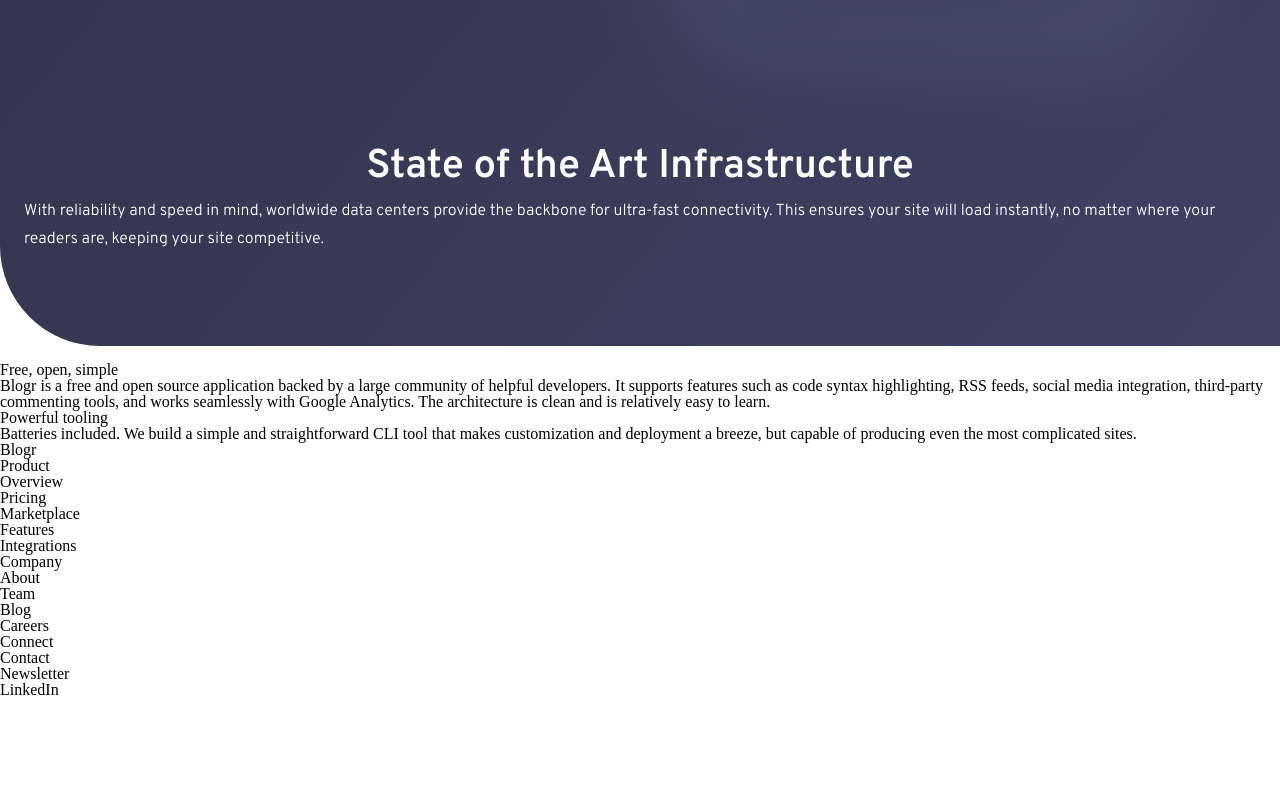
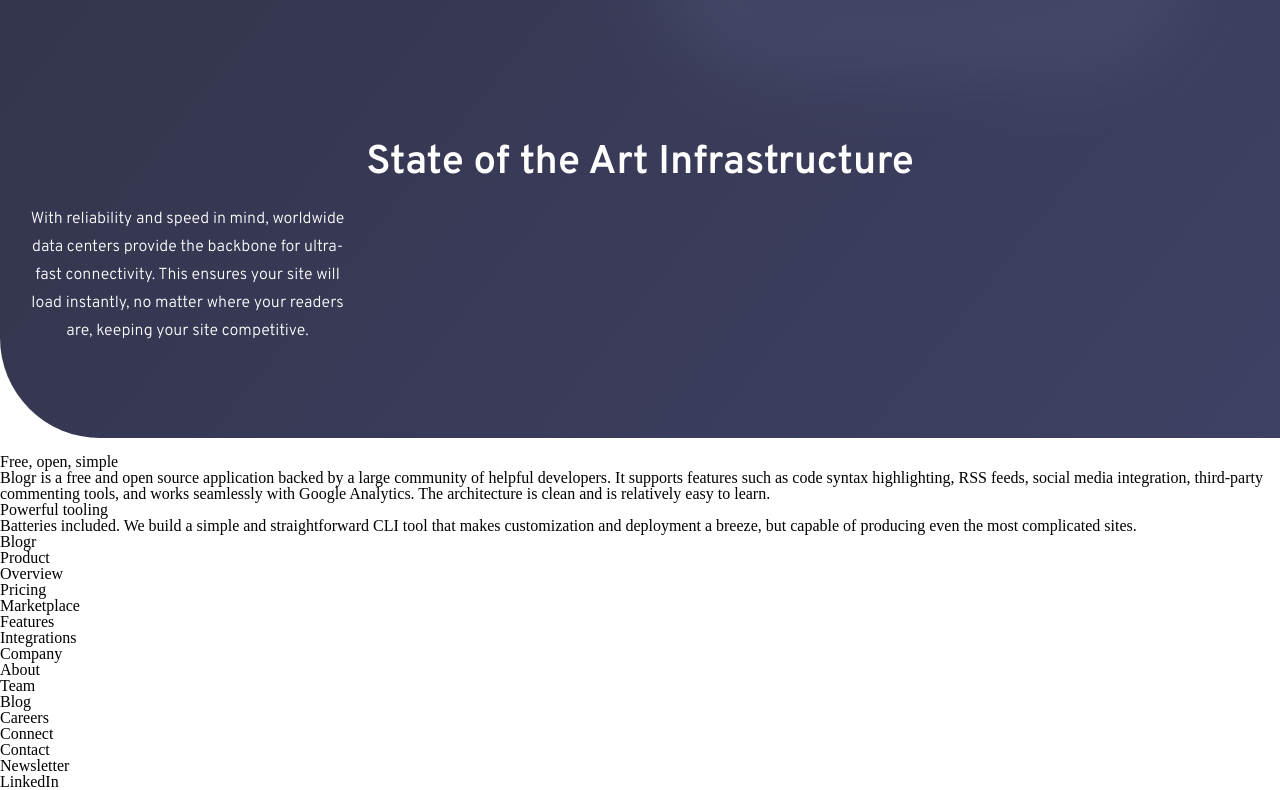
Before and after one commit to romofel/fm-blogr_landing_page, a React (Create React App) app: page / in a window 1280 px wide. Shown: the part 3335-4125 px from the top of the page. Before the commit the page ends 4033 px from the top, so only its background shows below. Built offline with nearby package versions, Linux system fonts and the light colour scheme.

Commit message:
Style the size and alignment of the content

```diff
--- a/src/App.css
+++ b/src/App.css
@@ -384,7 +384,7 @@ section#state-art {
   font-size: 2.5rem;
   color: white;
   text-align: center;
-  line-height: 1.5;
+  line-height: 1.3;
 }
 
 .state-art-content {
@@ -393,4 +393,7 @@ section#state-art {
   font-size: 1rem;
   line-height: 1.75;
   color: white;
+  text-align: center;
+  width: 327px;
+  margin-top: 1rem;
 }
```
